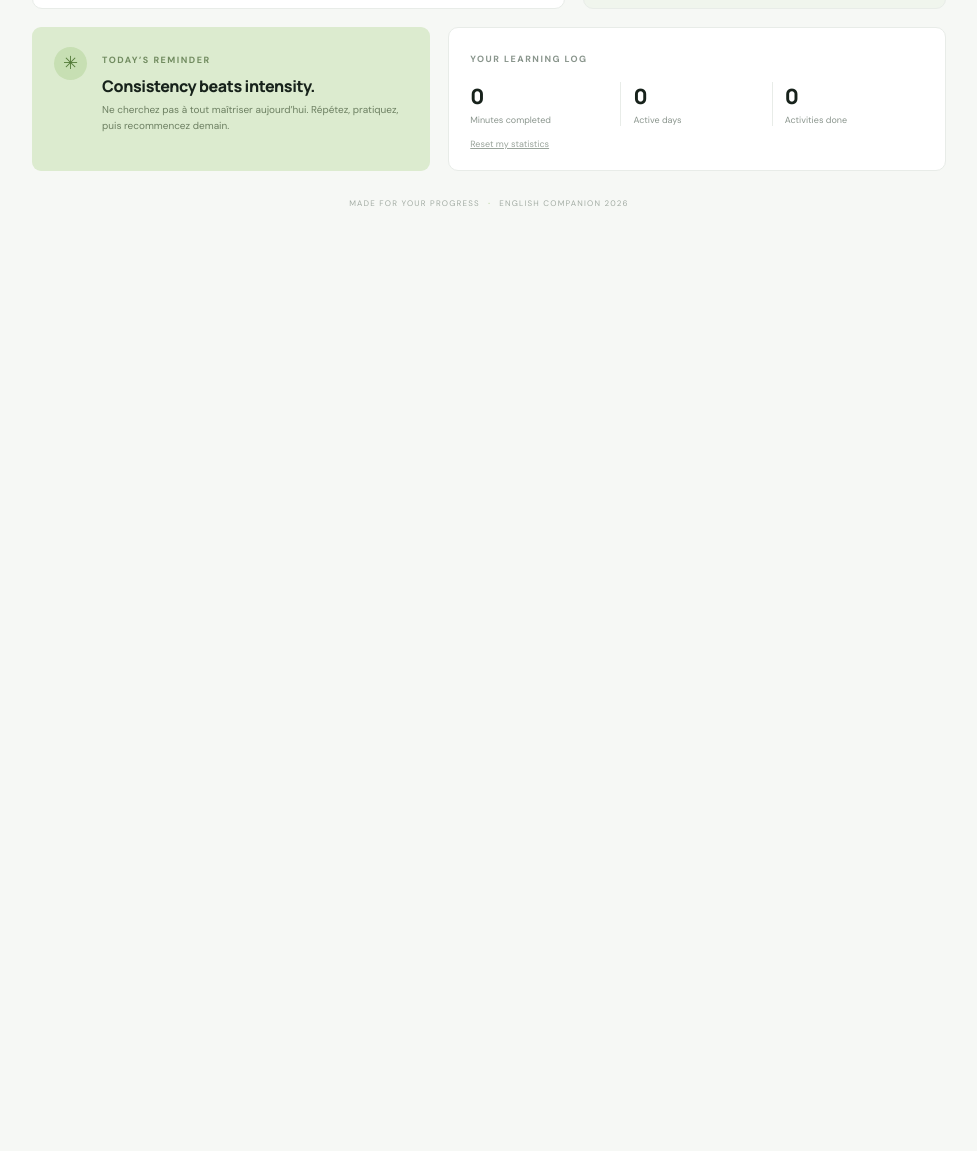
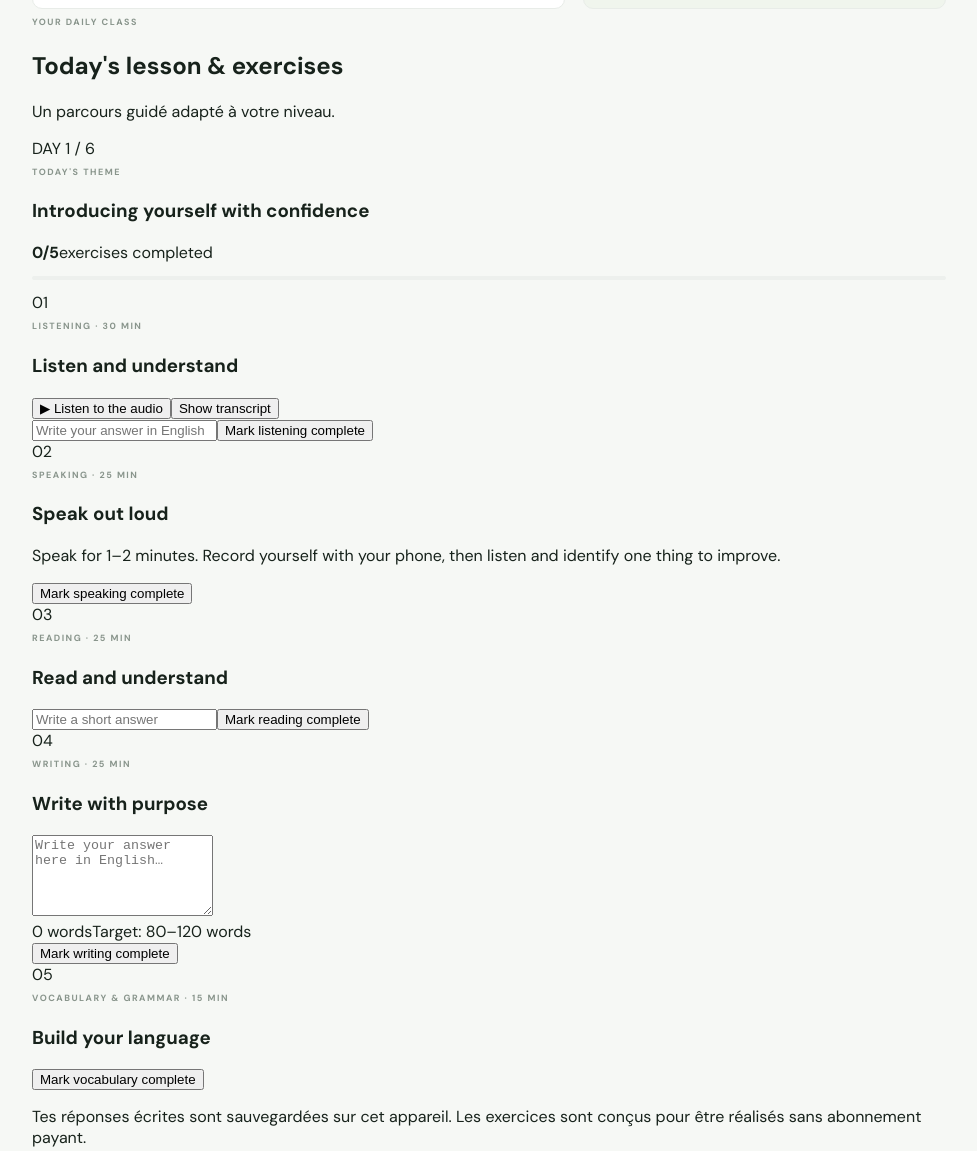
Before and after one commit to Hospicefocus/english-companion, a plain HTML site: page index.html in a window 1280 px wide. Shown: the part 1046-2197 px from the top of the page, without its empty margins (270-1247 px from the left). Before the commit the page ends 1278 px from the top, so only its background shows below. Drawn offline with nearby package versions, Linux system fonts and the light colour scheme.

Commit message:
Add interactive daily English lesson area

```diff
--- a/index.html
+++ b/index.html
@@ -95,6 +95,19 @@
         </aside>
       </section>
 
+      <section class="lesson-section" id="daily-lesson">
+        <div class="lesson-heading"><div><span class="eyebrow">YOUR DAILY CLASS</span><h2>Today's lesson & exercises</h2><p id="lesson-subtitle">Un parcours guidé adapté à votre niveau.</p></div><div class="lesson-day" id="lesson-day">DAY 1 / 6</div></div>
+        <div class="lesson-intro"><div><span class="eyebrow">TODAY'S THEME</span><h3 id="lesson-theme">Introducing yourself with confidence</h3><p id="lesson-objective"></p></div><div class="lesson-completion"><strong id="lesson-count">0/5</strong><span>exercises completed</span><div class="progress-track"><span id="lesson-progress"></span></div></div></div>
+        <div class="lesson-grid">
+          <article class="lesson-card"><div class="lesson-card-head"><span class="lesson-number">01</span><div><span class="eyebrow">LISTENING · 30 MIN</span><h3>Listen and understand</h3></div></div><p id="listen-instructions"></p><div class="lesson-actions"><button class="lesson-button" id="listen-play">▶ Listen to the audio</button><button class="lesson-button light" id="listen-transcript">Show transcript</button></div><p class="lesson-transcript" id="listen-text" hidden></p><div class="lesson-question" id="listen-question"></div><input class="lesson-answer" id="listen-answer" placeholder="Write your answer in English"><button class="lesson-complete" data-lesson-done="0">Mark listening complete</button></article>
+          <article class="lesson-card"><div class="lesson-card-head"><span class="lesson-number">02</span><div><span class="eyebrow">SPEAKING · 25 MIN</span><h3>Speak out loud</h3></div></div><p id="speak-instructions"></p><div class="lesson-prompt" id="speak-prompt"></div><p class="lesson-tip">Speak for 1–2 minutes. Record yourself with your phone, then listen and identify one thing to improve.</p><button class="lesson-complete" data-lesson-done="1">Mark speaking complete</button></article>
+          <article class="lesson-card"><div class="lesson-card-head"><span class="lesson-number">03</span><div><span class="eyebrow">READING · 25 MIN</span><h3>Read and understand</h3></div></div><div class="reading-text" id="reading-text"></div><div class="lesson-question" id="reading-question"></div><input class="lesson-answer" id="reading-answer" placeholder="Write a short answer"><button class="lesson-complete" data-lesson-done="2">Mark reading complete</button></article>
+          <article class="lesson-card"><div class="lesson-card-head"><span class="lesson-number">04</span><div><span class="eyebrow">WRITING · 25 MIN</span><h3>Write with purpose</h3></div></div><p id="writing-instructions"></p><div class="lesson-prompt" id="writing-prompt"></div><textarea id="writing-answer" class="lesson-writing" rows="5" placeholder="Write your answer here in English…"></textarea><div class="writing-meta"><span id="writing-count">0 words</span><span>Target: 80–120 words</span></div><button class="lesson-complete" data-lesson-done="3">Mark writing complete</button></article>
+          <article class="lesson-card"><div class="lesson-card-head"><span class="lesson-number">05</span><div><span class="eyebrow">VOCABULARY & GRAMMAR · 15 MIN</span><h3>Build your language</h3></div></div><div id="vocab-list" class="vocab-list"></div><div class="grammar-box"><strong id="grammar-title"></strong><p id="grammar-explanation"></p><div id="grammar-exercise"></div></div><button class="lesson-complete" data-lesson-done="4">Mark vocabulary complete</button></article>
+        </div>
+        <p class="lesson-footnote">Tes réponses écrites sont sauvegardées sur cet appareil. Les exercices sont conçus pour être réalisés sans abonnement payant.</p>
+      </section>
+
       <section class="bottom-grid" id="progress">
         <div class="tip-card"><div class="tip-symbol">✳</div><div><span class="eyebrow">TODAY’S REMINDER</span><h3>Consistency beats intensity.</h3><p>Ne cherchez pas à tout maîtriser aujourd’hui. Répétez, pratiquez, puis recommencez demain.</p></div></div>
         <div class="stats-card"><span class="eyebrow">YOUR LEARNING LOG</span><div class="stats-row"><div><strong id="total-minutes">0</strong><small>Minutes completed</small></div><div><strong id="streak-days">0</strong><small>Active days</small></div><div><strong id="total-sessions">0</strong><small>Activities done</small></div></div><button class="reset-data" id="clear-data">Reset my statistics</button></div>
```
